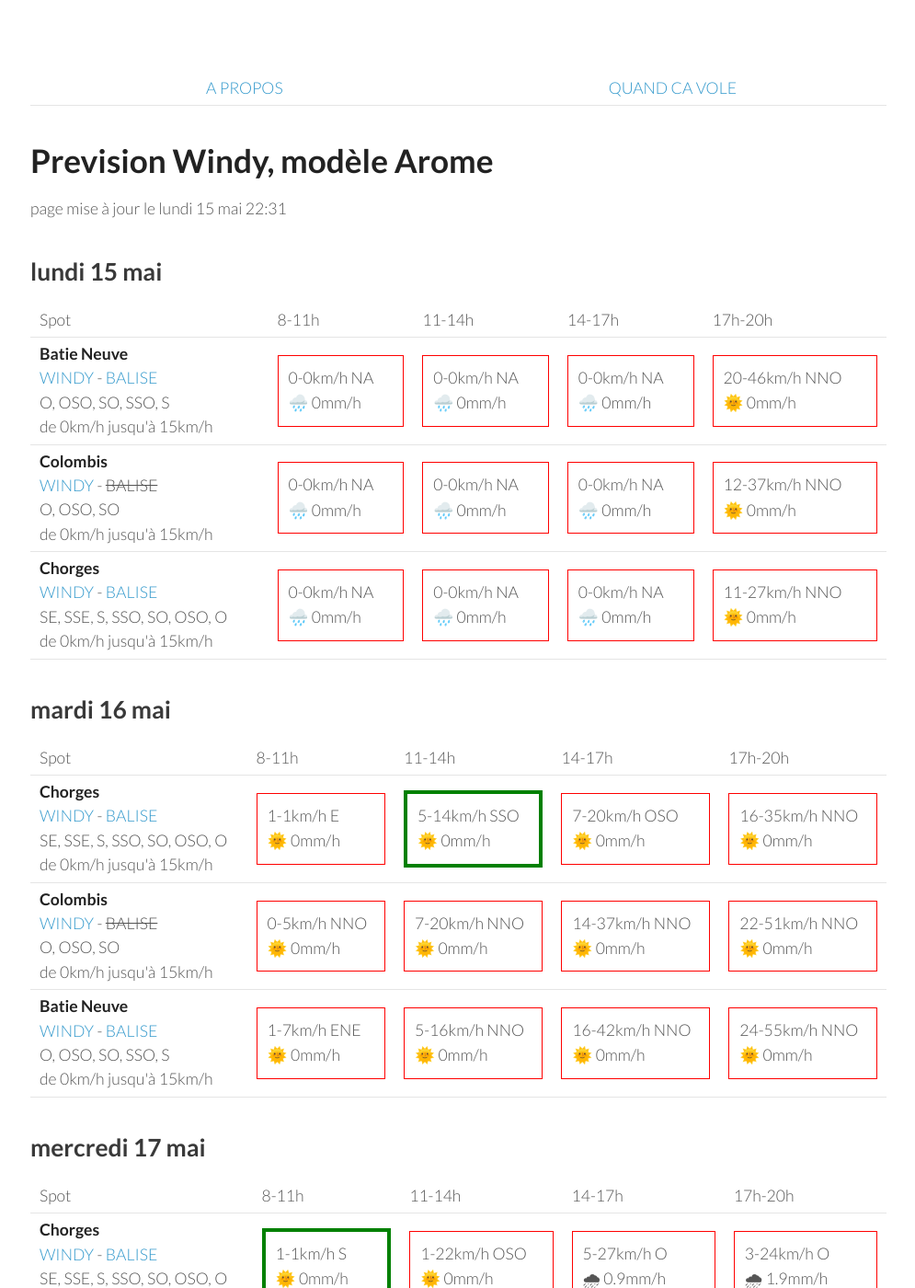
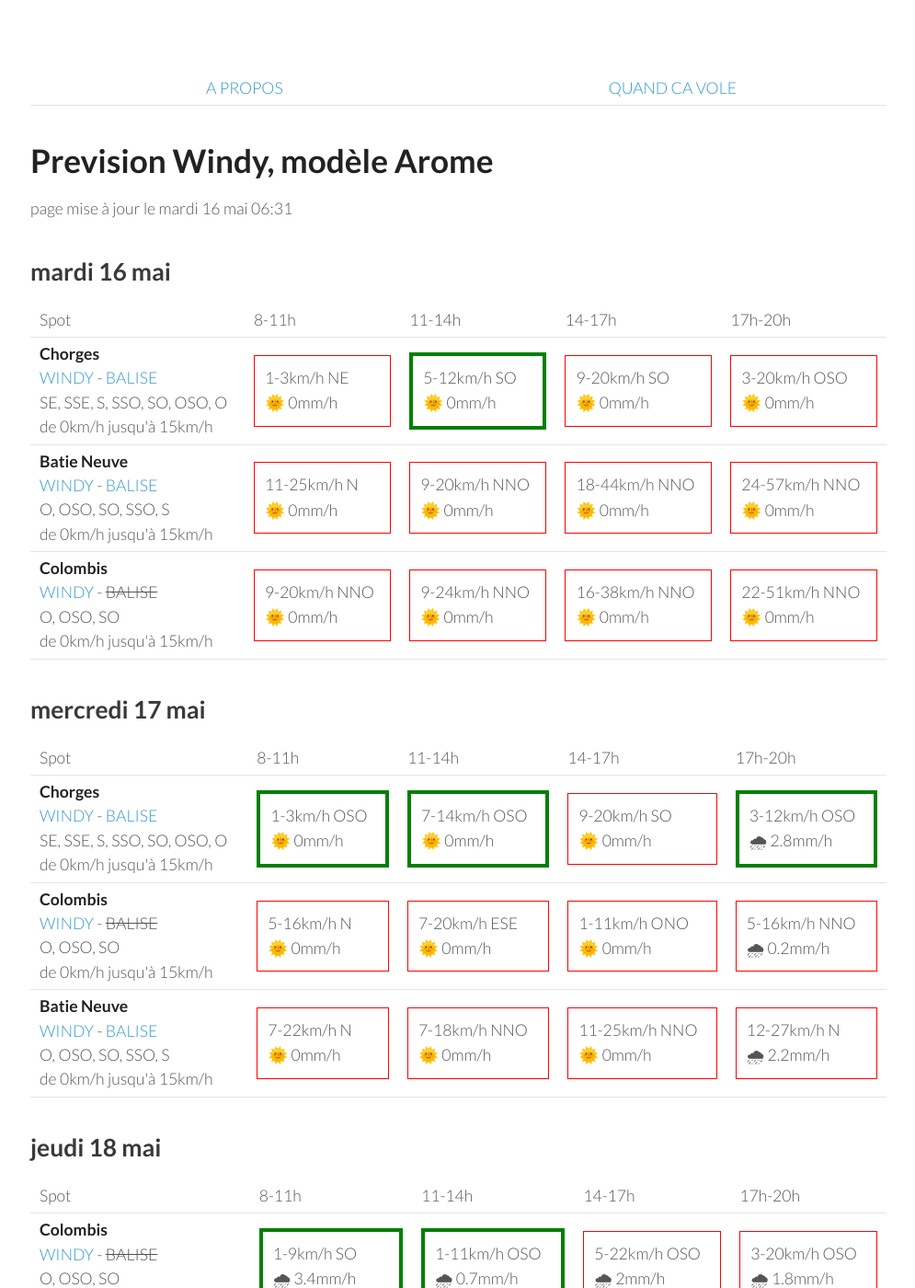
Before and after one commit to parapente-dans-le-nord/parapente-dans-le-nord.github.io, a Jekyll site: the page built from serre_poncon.markdown, in a window 1280 px wide and 1400 px high. Shown: the whole window at 92% size, without its empty margins (25-1020 px from the left). Built offline with Jekyll 4.4.1, drawn with Linux system fonts in a browser that asks for light colours; some of the changed text lies outside the part shown.

Commit message:
update index.markdown

```diff
--- a/serre_poncon.markdown
+++ b/serre_poncon.markdown
@@ -7,51 +7,8 @@ title:  "Tous les spots"
 {: .links}
 
 # Prevision Windy, modèle Arome
-page mise à jour le lundi 15 mai 22:31
+page mise à jour le mardi 16 mai 06:31
 
-## lundi 15 mai
-
-{::nomarkdown}
-<table>
-  <tbody>
-    <tr>
-      <td>Spot</td>
-      <td>8-11h</td>
-      <td>11-14h</td>
-      <td>14-17h</td>
-      <td>17h-20h</td>
-    </tr>
-<tr>
-        <td><strong>Batie Neuve</strong><br><a href="https://windy.com/44.584/6.236?44.559,6.262,10,m:eTtagly">WINDY</a> - <span class=""><a href="https://www.openwindmap.org/PP554">BALISE</a> </span><br> <span class="vent-favorable">O, OSO, SO, SSO, S</span><br><span class="force-vent">de 0km/h jusqu'à 15km/h</span> </td>
-
-            <td><div class="not-flyable"><p>0-0km/h NA</p><p>🌧️ 0mm/h</p></div></td>
-            <td><div class="not-flyable"><p>0-0km/h NA</p><p>🌧️ 0mm/h</p></div></td>
-            <td><div class="not-flyable"><p>0-0km/h NA</p><p>🌧️ 0mm/h</p></div></td>
-            <td><div class="not-flyable"><p>20-46km/h NNO</p><p>🌞 0mm/h</p></div></td>
-
-    </tr>
-<tr>
-        <td><strong>Colombis</strong><br><a href="https://windy.com/44.494/6.216?44.559,6.262,10">WINDY</a> - <span class="no-balise"> BALISE </span><br> <span class="vent-favorable">O, OSO, SO</span><br><span class="force-vent">de 0km/h jusqu'à 15km/h</span> </td>
-
-            <td><div class="not-flyable"><p>0-0km/h NA</p><p>🌧️ 0mm/h</p></div></td>
-            <td><div class="not-flyable"><p>0-0km/h NA</p><p>🌧️ 0mm/h</p></div></td>
-            <td><div class="not-flyable"><p>0-0km/h NA</p><p>🌧️ 0mm/h</p></div></td>
-            <td><div class="not-flyable"><p>12-37km/h NNO</p><p>🌞 0mm/h</p></div></td>
-
-    </tr>
-<tr>
-        <td><strong>Chorges</strong><br><a href="https://windy.com/44.578/6.280?44.559,6.262,10">WINDY</a> - <span class=""><a href="https://www.openwindmap.org/PP554">BALISE</a> </span><br> <span class="vent-favorable">SE, SSE, S, SSO, SO, OSO, O</span><br><span class="force-vent">de 0km/h jusqu'à 15km/h</span> </td>
-
-            <td><div class="not-flyable"><p>0-0km/h NA</p><p>🌧️ 0mm/h</p></div></td>
-            <td><div class="not-flyable"><p>0-0km/h NA</p><p>🌧️ 0mm/h</p></div></td>
-            <td><div class="not-flyable"><p>0-0km/h NA</p><p>🌧️ 0mm/h</p></div></td>
-            <td><div class="not-flyable"><p>11-27km/h NNO</p><p>🌞 0mm/h</p></div></td>
-
-    </tr>
-
-</tbody>
-</table>
-{:/}
 ## mardi 16 mai
 
 {::nomarkdown}
@@ -67,30 +24,30 @@ page mise à jour le lundi 15 mai 22:31
 <tr>
         <td><strong>Chorges</strong><br><a href="https://windy.com/44.578/6.280?44.559,6.262,10">WINDY</a> - <span class=""><a href="https://www.openwindmap.org/PP554">BALISE</a> </span><br> <span class="vent-favorable">SE, SSE, S, SSO, SO, OSO, O</span><br><span class="force-vent">de 0km/h jusqu'à 15km/h</span> </td>
 
-            <td><div class="not-flyable"><p>1-1km/h E</p><p>🌞 0mm/h</p></div></td>
-            <td><div class="flyable"><p>5-14km/h SSO</p><p>🌞 0mm/h</p></div></td>
-            <td><div class="not-flyable"><p>7-20km/h OSO</p><p>🌞 0mm/h</p></div></td>
-            <td><div class="not-flyable"><p>16-35km/h NNO</p><p>🌞 0mm/h</p></div></td>
+            <td><div class="not-flyable"><p>1-3km/h NE</p><p>🌞 0mm/h</p></div></td>
+            <td><div class="flyable"><p>5-12km/h SO</p><p>🌞 0mm/h</p></div></td>
+            <td><div class="not-flyable"><p>9-20km/h SO</p><p>🌞 0mm/h</p></div></td>
+            <td><div class="not-flyable"><p>3-20km/h OSO</p><p>🌞 0mm/h</p></div></td>
+
+
+    </tr>
+<tr>
+        <td><strong>Batie Neuve</strong><br><a href="https://windy.com/44.584/6.236?44.559,6.262,10,m:eTtagly">WINDY</a> - <span class=""><a href="https://www.openwindmap.org/PP554">BALISE</a> </span><br> <span class="vent-favorable">O, OSO, SO, SSO, S</span><br><span class="force-vent">de 0km/h jusqu'à 15km/h</span> </td>
+
+            <td><div class="not-flyable"><p>11-25km/h N</p><p>🌞 0mm/h</p></div></td>
+            <td><div class="not-flyable"><p>9-20km/h NNO</p><p>🌞 0mm/h</p></div></td>
+            <td><div class="not-flyable"><p>18-44km/h NNO</p><p>🌞 0mm/h</p></div></td>
+            <td><div class="not-flyable"><p>24-57km/h NNO</p><p>🌞 0mm/h</p></div></td>
 
 
     </tr>
 <tr>
         <td><strong>Colombis</strong><br><a href="https://windy.com/44.494/6.216?44.559,6.262,10">WINDY</a> - <span class="no-balise"> BALISE </span><br> <span class="vent-favorable">O, OSO, SO</span><br><span class="force-vent">de 0km/h jusqu'à 15km/h</span> </td>
 
-            <td><div class="not-flyable"><p>0-5km/h NNO</p><p>🌞 0mm/h</p></div></td>
-            <td><div class="not-flyable"><p>7-20km/h NNO</p><p>🌞 0mm/h</p></div></td>
-            <td><div class="not-flyable"><p>14-37km/h NNO</p><p>🌞 0mm/h</p></div></td>
+            <td><div class="not-flyable"><p>9-20km/h NNO</p><p>🌞 0mm/h</p></div></td>
+            <td><div class="not-flyable"><p>9-24km/h NNO</p><p>🌞 0mm/h</p></div></td>
+            <td><div class="not-flyable"><p>16-38km/h NNO</p><p>🌞 0mm/h</p></div></td>
             <td><div class="not-flyable"><p>22-51km/h NNO</p><p>🌞 0mm/h</p></div></td>
-
-
-    </tr>
-<tr>
-        <td><strong>Batie Neuve</strong><br><a href="https://windy.com/44.584/6.236?44.559,6.262,10,m:eTtagly">WINDY</a> - <span class=""><a href="https://www.openwindmap.org/PP554">BALISE</a> </span><br> <span class="vent-favorable">O, OSO, SO, SSO, S</span><br><span class="force-vent">de 0km/h jusqu'à 15km/h</span> </td>
-
-            <td><div class="not-flyable"><p>1-7km/h ENE</p><p>🌞 0mm/h</p></div></td>
-            <td><div class="not-flyable"><p>5-16km/h NNO</p><p>🌞 0mm/h</p></div></td>
-            <td><div class="not-flyable"><p>16-42km/h NNO</p><p>🌞 0mm/h</p></div></td>
-            <td><div class="not-flyable"><p>24-55km/h NNO</p><p>🌞 0mm/h</p></div></td>
 
 
     </tr>
@@ -113,30 +70,30 @@ page mise à jour le lundi 15 mai 22:31
 <tr>
         <td><strong>Chorges</strong><br><a href="https://windy.com/44.578/6.280?44.559,6.262,10">WINDY</a> - <span class=""><a href="https://www.openwindmap.org/PP554">BALISE</a> </span><br> <span class="vent-favorable">SE, SSE, S, SSO, SO, OSO, O</span><br><span class="force-vent">de 0km/h jusqu'à 15km/h</span> </td>
 
-            <td><div class="flyable"><p>1-1km/h S</p><p>🌞 0mm/h</p></div></td>
-            <td><div class="not-flyable"><p>1-22km/h OSO</p><p>🌞 0mm/h</p></div></td>
-            <td><div class="not-flyable"><p>5-27km/h O</p><p>🌧 0.9mm/h</p></div></td>
-            <td><div class="not-flyable"><p>3-24km/h O</p><p>🌧 1.9mm/h</p></div></td>
+            <td><div class="flyable"><p>1-3km/h OSO</p><p>🌞 0mm/h</p></div></td>
+            <td><div class="flyable"><p>7-14km/h OSO</p><p>🌞 0mm/h</p></div></td>
+            <td><div class="not-flyable"><p>9-20km/h SO</p><p>🌞 0mm/h</p></div></td>
+            <td><div class="flyable"><p>3-12km/h OSO</p><p>🌧 2.8mm/h</p></div></td>
+
+
+    </tr>
+<tr>
+        <td><strong>Colombis</strong><br><a href="https://windy.com/44.494/6.216?44.559,6.262,10">WINDY</a> - <span class="no-balise"> BALISE </span><br> <span class="vent-favorable">O, OSO, SO</span><br><span class="force-vent">de 0km/h jusqu'à 15km/h</span> </td>
+
+            <td><div class="not-flyable"><p>5-16km/h N</p><p>🌞 0mm/h</p></div></td>
+            <td><div class="not-flyable"><p>7-20km/h ESE</p><p>🌞 0mm/h</p></div></td>
+            <td><div class="not-flyable"><p>1-11km/h ONO</p><p>🌞 0mm/h</p></div></td>
+            <td><div class="not-flyable"><p>5-16km/h NNO</p><p>🌧 0.2mm/h</p></div></td>
 
 
     </tr>
 <tr>
         <td><strong>Batie Neuve</strong><br><a href="https://windy.com/44.584/6.236?44.559,6.262,10,m:eTtagly">WINDY</a> - <span class=""><a href="https://www.openwindmap.org/PP554">BALISE</a> </span><br> <span class="vent-favorable">O, OSO, SO, SSO, S</span><br><span class="force-vent">de 0km/h jusqu'à 15km/h</span> </td>
 
-            <td><div class="not-flyable"><p>1-9km/h NNE</p><p>🌞 0mm/h</p></div></td>
-            <td><div class="not-flyable"><p>3-22km/h O</p><p>🌞 0mm/h</p></div></td>
-            <td><div class="not-flyable"><p>5-27km/h ONO</p><p>🌧 0.7mm/h</p></div></td>
-            <td><div class="not-flyable"><p>5-25km/h ONO</p><p>🌧 1.7mm/h</p></div></td>
-
-
-    </tr>
-<tr>
-        <td><strong>Colombis</strong><br><a href="https://windy.com/44.494/6.216?44.559,6.262,10">WINDY</a> - <span class="no-balise"> BALISE </span><br> <span class="vent-favorable">O, OSO, SO</span><br><span class="force-vent">de 0km/h jusqu'à 15km/h</span> </td>
-
-            <td><div class="not-flyable"><p>3-12km/h N</p><p>🌞 0mm/h</p></div></td>
-            <td><div class="not-flyable"><p>3-18km/h ONO</p><p>🌞 0mm/h</p></div></td>
-            <td><div class="not-flyable"><p>7-25km/h NNO</p><p>🌧 1mm/h</p></div></td>
-            <td><div class="not-flyable"><p>5-22km/h NO</p><p>🌧 2mm/h</p></div></td>
+            <td><div class="not-flyable"><p>7-22km/h N</p><p>🌞 0mm/h</p></div></td>
+            <td><div class="not-flyable"><p>7-18km/h NNO</p><p>🌞 0mm/h</p></div></td>
+            <td><div class="not-flyable"><p>11-25km/h NNO</p><p>🌞 0mm/h</p></div></td>
+            <td><div class="not-flyable"><p>12-27km/h N</p><p>🌧 2.2mm/h</p></div></td>
 
 
     </tr>
@@ -159,30 +116,30 @@ page mise à jour le lundi 15 mai 22:31
 <tr>
         <td><strong>Colombis</strong><br><a href="https://windy.com/44.494/6.216?44.559,6.262,10">WINDY</a> - <span class="no-balise"> BALISE </span><br> <span class="vent-favorable">O, OSO, SO</span><br><span class="force-vent">de 0km/h jusqu'à 15km/h</span> </td>
 
-            <td><div class="not-flyable"><p>1-7km/h N</p><p>🌧 2.3mm/h</p></div></td>
-            <td><div class="not-flyable"><p>3-12km/h NE</p><p>🌧 2.4mm/h</p></div></td>
-            <td><div class="not-flyable"><p>5-24km/h O</p><p>🌧 0.2mm/h</p></div></td>
-            <td><div class="not-flyable"><p>1-29km/h O</p><p>🌧 2.7mm/h</p></div></td>
+            <td><div class="flyable"><p>1-9km/h SO</p><p>🌧 3.4mm/h</p></div></td>
+            <td><div class="flyable"><p>1-11km/h OSO</p><p>🌧 0.7mm/h</p></div></td>
+            <td><div class="not-flyable"><p>5-22km/h OSO</p><p>🌧 2mm/h</p></div></td>
+            <td><div class="not-flyable"><p>3-20km/h OSO</p><p>🌧 1.8mm/h</p></div></td>
 
 
     </tr>
 <tr>
         <td><strong>Batie Neuve</strong><br><a href="https://windy.com/44.584/6.236?44.559,6.262,10,m:eTtagly">WINDY</a> - <span class=""><a href="https://www.openwindmap.org/PP554">BALISE</a> </span><br> <span class="vent-favorable">O, OSO, SO, SSO, S</span><br><span class="force-vent">de 0km/h jusqu'à 15km/h</span> </td>
 
-            <td><div class="not-flyable"><p>0-9km/h NNE</p><p>🌧 1.9mm/h</p></div></td>
-            <td><div class="not-flyable"><p>1-14km/h ENE</p><p>🌧 3.1mm/h</p></div></td>
-            <td><div class="not-flyable"><p>3-25km/h SSO</p><p>🌧 0.4mm/h</p></div></td>
-            <td><div class="not-flyable"><p>3-27km/h SSO</p><p>🌧 6mm/h</p></div></td>
+            <td><div class="flyable"><p>1-12km/h OSO</p><p>🌧 2.5mm/h</p></div></td>
+            <td><div class="not-flyable"><p>1-16km/h SO</p><p>🌧 0.9mm/h</p></div></td>
+            <td><div class="not-flyable"><p>5-25km/h SO</p><p>🌧 2mm/h</p></div></td>
+            <td><div class="not-flyable"><p>5-25km/h SSO</p><p>🌧 2.6mm/h</p></div></td>
 
 
     </tr>
 <tr>
         <td><strong>Chorges</strong><br><a href="https://windy.com/44.578/6.280?44.559,6.262,10">WINDY</a> - <span class=""><a href="https://www.openwindmap.org/PP554">BALISE</a> </span><br> <span class="vent-favorable">SE, SSE, S, SSO, SO, OSO, O</span><br><span class="force-vent">de 0km/h jusqu'à 15km/h</span> </td>
 
-            <td><div class="not-flyable"><p>0-11km/h ENE</p><p>🌧 1.7mm/h</p></div></td>
-            <td><div class="not-flyable"><p>1-16km/h ENE</p><p>🌧 3.2mm/h</p></div></td>
-            <td><div class="not-flyable"><p>1-25km/h SSO</p><p>🌧 0.5mm/h</p></div></td>
-            <td><div class="not-flyable"><p>3-29km/h SO</p><p>🌧 5mm/h</p></div></td>
+            <td><div class="flyable"><p>1-14km/h SO</p><p>🌧 2.3mm/h</p></div></td>
+            <td><div class="not-flyable"><p>1-16km/h SO</p><p>🌧 1mm/h</p></div></td>
+            <td><div class="not-flyable"><p>5-25km/h SO</p><p>🌧 2.2mm/h</p></div></td>
+            <td><div class="not-flyable"><p>5-25km/h SSO</p><p>🌧 2.5mm/h</p></div></td>
 
 
     </tr>
@@ -205,30 +162,30 @@ page mise à jour le lundi 15 mai 22:31
 <tr>
         <td><strong>Colombis</strong><br><a href="https://windy.com/44.494/6.216?44.559,6.262,10">WINDY</a> - <span class="no-balise"> BALISE </span><br> <span class="vent-favorable">O, OSO, SO</span><br><span class="force-vent">de 0km/h jusqu'à 15km/h</span> </td>
 
-            <td><div class="not-flyable"><p>1-11km/h NE</p><p>🌧 0.2mm/h</p></div></td>
-            <td><div class="flyable"><p>3-11km/h SO</p><p>🌧 1.6mm/h</p></div></td>
+            <td><div class="not-flyable"><p>1-12km/h ENE</p><p>🌧 6mm/h</p></div></td>
+            <td><div class="not-flyable"><p>3-20km/h OSO</p><p>🌞 0mm/h</p></div></td>
             <td><div class="flyable"><p>1-12km/h O</p><p>🌧 2.8mm/h</p></div></td>
             <td><div class="flyable"><p>5-14km/h OSO</p><p>🌧 1.7mm/h</p></div></td>
 
 
     </tr>
 <tr>
-        <td><strong>Chorges</strong><br><a href="https://windy.com/44.578/6.280?44.559,6.262,10">WINDY</a> - <span class=""><a href="https://www.openwindmap.org/PP554">BALISE</a> </span><br> <span class="vent-favorable">SE, SSE, S, SSO, SO, OSO, O</span><br><span class="force-vent">de 0km/h jusqu'à 15km/h</span> </td>
+        <td><strong>Batie Neuve</strong><br><a href="https://windy.com/44.584/6.236?44.559,6.262,10,m:eTtagly">WINDY</a> - <span class=""><a href="https://www.openwindmap.org/PP554">BALISE</a> </span><br> <span class="vent-favorable">O, OSO, SO, SSO, S</span><br><span class="force-vent">de 0km/h jusqu'à 15km/h</span> </td>
 
-            <td><div class="not-flyable"><p>3-22km/h NE</p><p>🌧 0.2mm/h</p></div></td>
-            <td><div class="not-flyable"><p>0-20km/h SSO</p><p>🌧 1mm/h</p></div></td>
-            <td><div class="not-flyable"><p>0-24km/h ESE</p><p>🌧 2.6mm/h</p></div></td>
-            <td><div class="not-flyable"><p>0-25km/h O</p><p>🌧 1.4mm/h</p></div></td>
+            <td><div class="not-flyable"><p>3-16km/h NNE</p><p>🌧 2.3mm/h</p></div></td>
+            <td><div class="not-flyable"><p>1-25km/h SSO</p><p>🌞 0mm/h</p></div></td>
+            <td><div class="not-flyable"><p>1-22km/h SO</p><p>🌧 2.8mm/h</p></div></td>
+            <td><div class="not-flyable"><p>1-24km/h OSO</p><p>🌧 1.7mm/h</p></div></td>
 
 
     </tr>
 <tr>
-        <td><strong>Batie Neuve</strong><br><a href="https://windy.com/44.584/6.236?44.559,6.262,10,m:eTtagly">WINDY</a> - <span class=""><a href="https://www.openwindmap.org/PP554">BALISE</a> </span><br> <span class="vent-favorable">O, OSO, SO, SSO, S</span><br><span class="force-vent">de 0km/h jusqu'à 15km/h</span> </td>
+        <td><strong>Chorges</strong><br><a href="https://windy.com/44.578/6.280?44.559,6.262,10">WINDY</a> - <span class=""><a href="https://www.openwindmap.org/PP554">BALISE</a> </span><br> <span class="vent-favorable">SE, SSE, S, SSO, SO, OSO, O</span><br><span class="force-vent">de 0km/h jusqu'à 15km/h</span> </td>
 
-            <td><div class="not-flyable"><p>3-18km/h NNE</p><p>🌧 0.2mm/h</p></div></td>
-            <td><div class="not-flyable"><p>1-16km/h SO</p><p>🌧 1.1mm/h</p></div></td>
-            <td><div class="not-flyable"><p>1-22km/h SO</p><p>🌧 2.8mm/h</p></div></td>
-            <td><div class="not-flyable"><p>1-24km/h OSO</p><p>🌧 1.7mm/h</p></div></td>
+            <td><div class="not-flyable"><p>3-18km/h NE</p><p>🌧 1.8mm/h</p></div></td>
+            <td><div class="not-flyable"><p>1-27km/h E</p><p>🌞 0mm/h</p></div></td>
+            <td><div class="not-flyable"><p>0-24km/h ESE</p><p>🌧 2.6mm/h</p></div></td>
+            <td><div class="not-flyable"><p>0-25km/h O</p><p>🌧 1.4mm/h</p></div></td>
 
 
     </tr>
```
